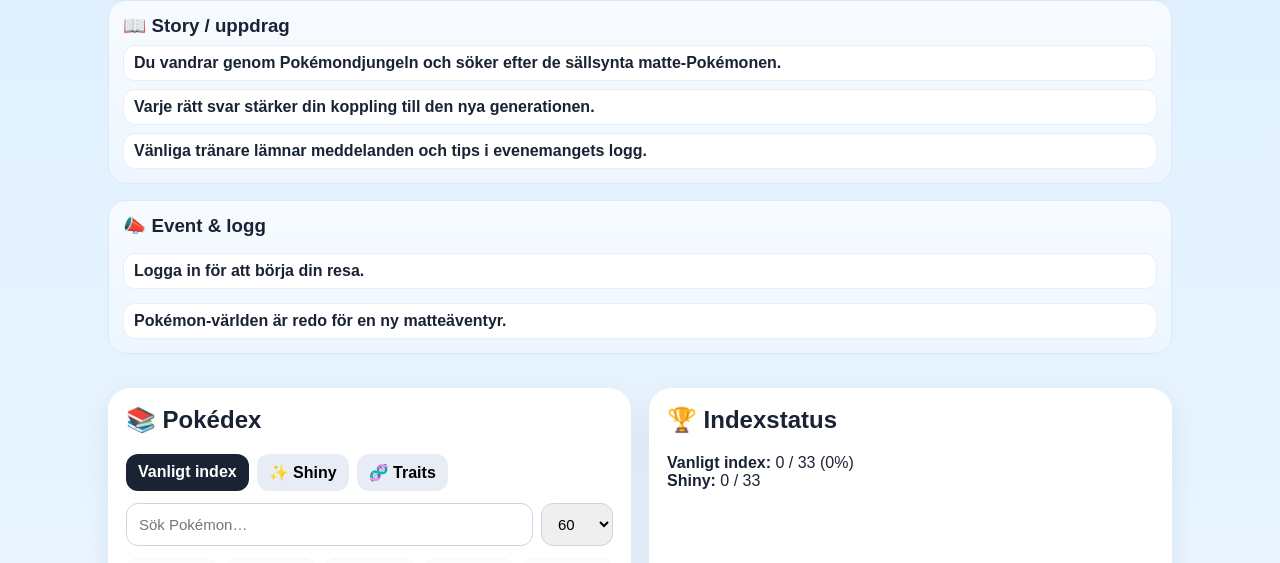
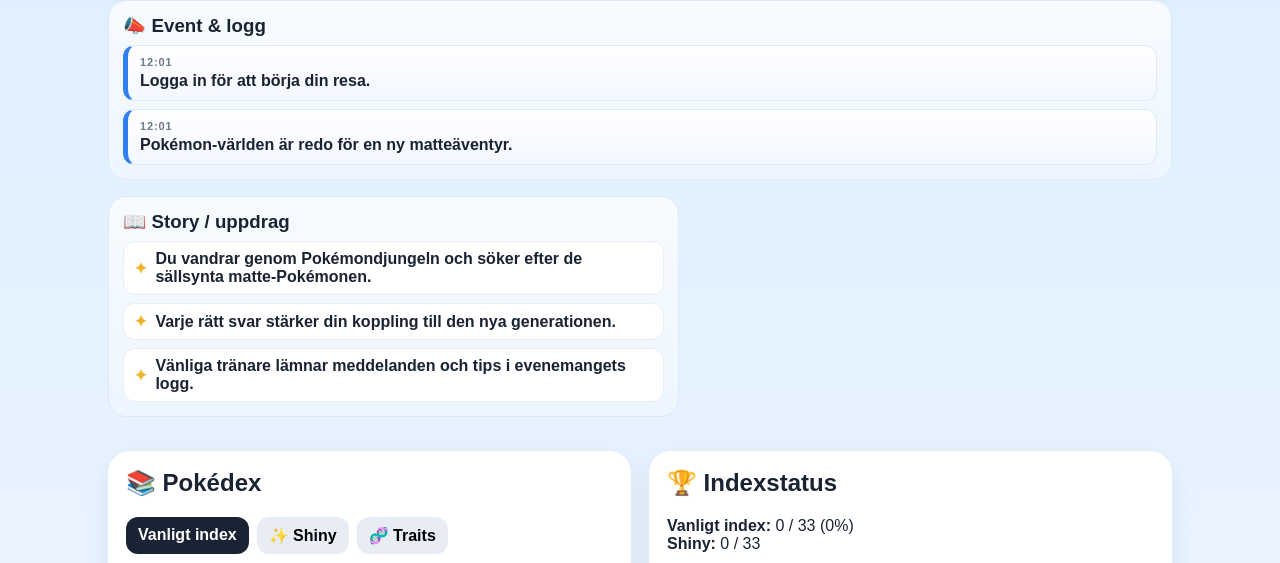
Before and after one commit to 525Goomy/pokemon-matte-adventure, a website: page public/index.html in a window 1280 px wide. Shown: the part 1122-1685 px from the top of the page. Drawn offline with Linux system fonts and the light colour scheme; no server answers.

Commit message:
Improve event log gameplay feel and merge story/admin interface

```diff
--- a/public/index.html
+++ b/public/index.html
@@ -194,12 +194,17 @@
       gap: 18px;
       margin-top: 18px;
     }
+    .mission-grid {
+      margin-top: 16px;
+      display: grid;
+      grid-template-columns: 1.2fr 1fr;
+      gap: 18px;
+    }
     .story-box, .event-box {
       background: linear-gradient(180deg, #f7fbff, #edf6ff);
       border: 1px solid #dbe8fb;
       border-radius: 18px;
       padding: 14px;
-      margin-top: 16px;
     }
     .story-box h3, .event-box h3 {
       margin-top: 0;
@@ -213,6 +218,43 @@
       margin-top: 8px;
       color: var(--ink);
       font-weight: 700;
+      display: flex;
+      align-items: center;
+      gap: 8px;
+    }
+    .story-line::before {
+      content: "✦";
+      color: var(--gold);
+      font-size: 16px;
+    }
+    .event-list {
+      display: grid;
+      gap: 8px;
+    }
+    .event-item {
+      background: linear-gradient(180deg, #ffffff, #f3f7ff);
+      border: 1px solid #dfeaf9;
+      border-left: 5px solid var(--blue);
+      border-radius: 12px;
+      padding: 10px 12px;
+      font-weight: 700;
+      box-shadow: inset 0 1px 0 rgba(255,255,255,.6);
+    }
+    .event-item.good {
+      border-left-color: var(--green);
+      background: linear-gradient(180deg, #f6fff9, #edfdf5);
+    }
+    .event-item.bad {
+      border-left-color: var(--red);
+      background: linear-gradient(180deg, #fff7f7, #fff1f1);
+    }
+    .event-item .meta {
+      display: block;
+      font-size: 11px;
+      color: var(--muted);
+      text-transform: uppercase;
+      letter-spacing: .08em;
+      margin-bottom: 4px;
     }
     .event-banner {
       position: fixed;
@@ -341,6 +383,7 @@
     @media (max-width: 750px) {
       .stats { grid-template-columns: repeat(2,1fr); }
       .grid { grid-template-columns: 1fr; }
+      .mission-grid { grid-template-columns: 1fr; }
       .dexGrid { grid-template-columns: repeat(3,1fr); }
       .answers { grid-template-columns: 1fr; }
     }
@@ -421,41 +464,17 @@
       </div>
     </section>
 
+    <div class="event-box" style="margin-top: 16px;">
+      <h3>📣 Event & logg</h3>
+      <div id="eventList" class="event-list"></div>
+    </div>
+
+    <div class="mission-grid">
       <div class="story-box">
         <h3>📖 Story / uppdrag</h3>
         <div class="story-line">Du vandrar genom Pokémondjungeln och söker efter de sällsynta matte-Pokémonen.</div>
         <div class="story-line">Varje rätt svar stärker din koppling till den nya generationen.</div>
         <div class="story-line">Vänliga tränare lämnar meddelanden och tips i evenemangets logg.</div>
-    </div>
-
-    <div class="event-box">
-      <h3>📣 Event & logg</h3>
-      <div id="eventList" style="display:grid; gap:6px;"></div>
-    </div>
-
-    <div class="grid">
-      <section class="section">
-        <h2 style="margin-top:0;">📚 Pokédex</h2>
-        <div class="tabs">
-          <button class="tab active" data-tab="normal">Vanligt index</button>
-          <button class="tab" data-tab="shiny">✨ Shiny</button>
-          <button class="tab" data-tab="traits">🧬 Traits</button>
-        </div>
-        <div class="dexSearch">
-          <input id="dexSearch" placeholder="Sök Pokémon…" />
-          <select id="dexPageSize">
-            <option value="60">60</option>
-            <option value="120">120</option>
-            <option value="240">240</option>
-          </select>
-        </div>
-        <div class="dexGrid" id="dexGrid"></div>
-      </section>
-
-      <section class="section">
-        <h2 style="margin-top:0;">🏆 Indexstatus</h2>
-        <div id="indexStatus">Laddar...</div>
-      </section>
       </div>
 
       <section class="section admin" id="adminPanel">
@@ -488,6 +507,32 @@
           <div id="userList"></div>
         </div>
       </section>
+    </div>
+
+    <div class="grid">
+      <section class="section">
+        <h2 style="margin-top:0;">📚 Pokédex</h2>
+        <div class="tabs">
+          <button class="tab active" data-tab="normal">Vanligt index</button>
+          <button class="tab" data-tab="shiny">✨ Shiny</button>
+          <button class="tab" data-tab="traits">🧬 Traits</button>
+        </div>
+        <div class="dexSearch">
+          <input id="dexSearch" placeholder="Sök Pokémon…" />
+          <select id="dexPageSize">
+            <option value="60">60</option>
+            <option value="120">120</option>
+            <option value="240">240</option>
+          </select>
+        </div>
+        <div class="dexGrid" id="dexGrid"></div>
+      </section>
+
+      <section class="section">
+        <h2 style="margin-top:0;">🏆 Indexstatus</h2>
+        <div id="indexStatus">Laddar...</div>
+      </section>
+    </div>
   </div>
 
   <script>
@@ -523,12 +568,23 @@
 
     function $(id) { return document.getElementById(id); }
 
-    function pushEvent(message) {
+    function pushEvent(message, type = 'info') {
       const eventList = $('eventList');
       const item = document.createElement('div');
-      item.className = 'story-line';
-      item.textContent = message;
+      item.className = `event-item ${type}`;
+
+      const meta = document.createElement('span');
+      meta.className = 'meta';
+      const now = new Date();
+      meta.textContent = `${now.getHours()}:${String(now.getMinutes()).padStart(2, '0')}`;
+
+      const text = document.createElement('div');
+      text.textContent = message;
+
+      item.appendChild(meta);
+      item.appendChild(text);
       eventList.prepend(item);
+
       while (eventList.children.length > 6) {
         eventList.removeChild(eventList.lastChild);
       }
@@ -707,7 +763,7 @@
         btn.style.background = '#d9f8e9';
         showBanner(`✅ ${currentPokemon.name} hittad!`);
         showSpawnAnimation(currentPokemon.name, currentPokemon.shiny);
-        pushEvent(`Du löste matteuppgiften och fångade ${currentPokemon.name}.`);
+        pushEvent(`Du löste matteuppgiften och fångade ${currentPokemon.name}.`, 'good');
       } else {
         streak = 0;
         score = Math.max(0, score - 4);
@@ -718,7 +774,7 @@
         const correctBtn = [...document.querySelectorAll('.ans')].find(x => x.textContent === String(answer));
         if (correctBtn) correctBtn.style.background = '#d9f8e9';
         showBanner(`❌ Rätt svar var ${answer}`);
-        pushEvent(`Någon Pokémon flydde, men du lärde dig rätt svar: ${answer}.`);
+        pushEvent(`Någon Pokémon flydde, men du lärde dig rätt svar: ${answer}.`, 'bad');
       }
 
       updateStats();
@@ -828,7 +884,7 @@
       updateStats();
       renderDex();
       makeQuestion();
-      pushEvent(`${currentUser} loggade in som ${currentRole === 'owner' ? 'Owner' : currentRole === 'admin' ? 'Admin' : 'Spelare'}.`);
+      pushEvent(`${currentUser} loggade in som ${currentRole === 'owner' ? 'Owner' : currentRole === 'admin' ? 'Admin' : 'Spelare'}.`, 'info');
       showBanner(`Välkommen ${currentUser}!`);
     }
 
@@ -841,7 +897,7 @@
       $('adminPanel').classList.remove('visible');
       $('adminToggle').textContent = '🛠 ÖPPNA ADMINPANEL';
       updateRoleUI();
-      pushEvent('Du loggade ut och återvände till startmenyn.');
+      pushEvent('Du loggade ut och återvände till startmenyn.', 'info');
     }
 
     async function createAccount() {
@@ -898,7 +954,7 @@
       renderDex();
       makeQuestion();
       saveProgress();
-      pushEvent('Spelprogresseringen återställdes.');
+      pushEvent('Spelprogresseringen återställdes.', 'info');
     }
 
     function showAdminPanel() {
@@ -915,7 +971,7 @@
         panel.classList.add('visible');
         btn.textContent = '🛠 STÄNG ADMINPANEL';
         renderUserList();
-        pushEvent('Adminpanelen öppnades.');
+        pushEvent('Adminpanelen öppnades.', 'info');
       }
     }
 
@@ -994,7 +1050,7 @@
       $('spawnResult').textContent = `✅ Spawnade ${pokemon.n} ${shiny ? '✨ shiny' : ''} för alla konton.`;
       showBanner(`Spawnade ${pokemon.n}!`);
       showSpawnAnimation(pokemon.n, shiny);
-      pushEvent(`Adminen spawna ${pokemon.n} till världen.`);
+      pushEvent(`Adminen spawna ${pokemon.n} till världen.`, 'good');
       renderUserList();
       renderDex();
     }
@@ -1017,7 +1073,7 @@
         renderDex();
         makeQuestion();
         saveProgress();
-        pushEvent('En ny resa började.');
+        pushEvent('En ny resa började.', 'info');
       }
     });
 
@@ -1063,8 +1119,8 @@
     $('dexSearch').addEventListener('input', renderDex);
     $('dexPageSize').addEventListener('change', renderDex);
 
-    pushEvent('Pokémon-världen är redo för en ny matteäventyr.');
-    pushEvent('Logga in för att börja din resa.');
+    pushEvent('Pokémon-världen är redo för en ny matteäventyr.', 'info');
+    pushEvent('Logga in för att börja din resa.', 'info');
     updateRoleUI();
     updateModeText();
     updateStats();
```
Lines whose indentation alone changed are shown as unchanged.
